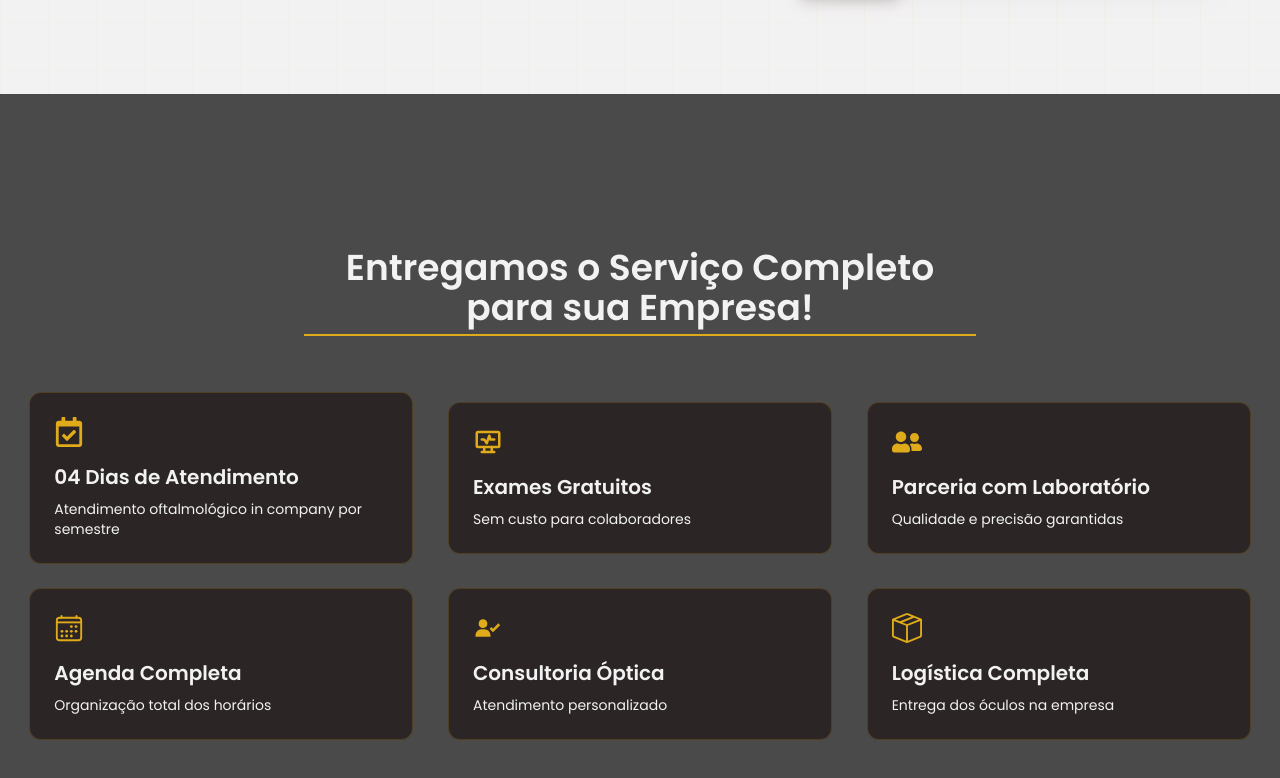
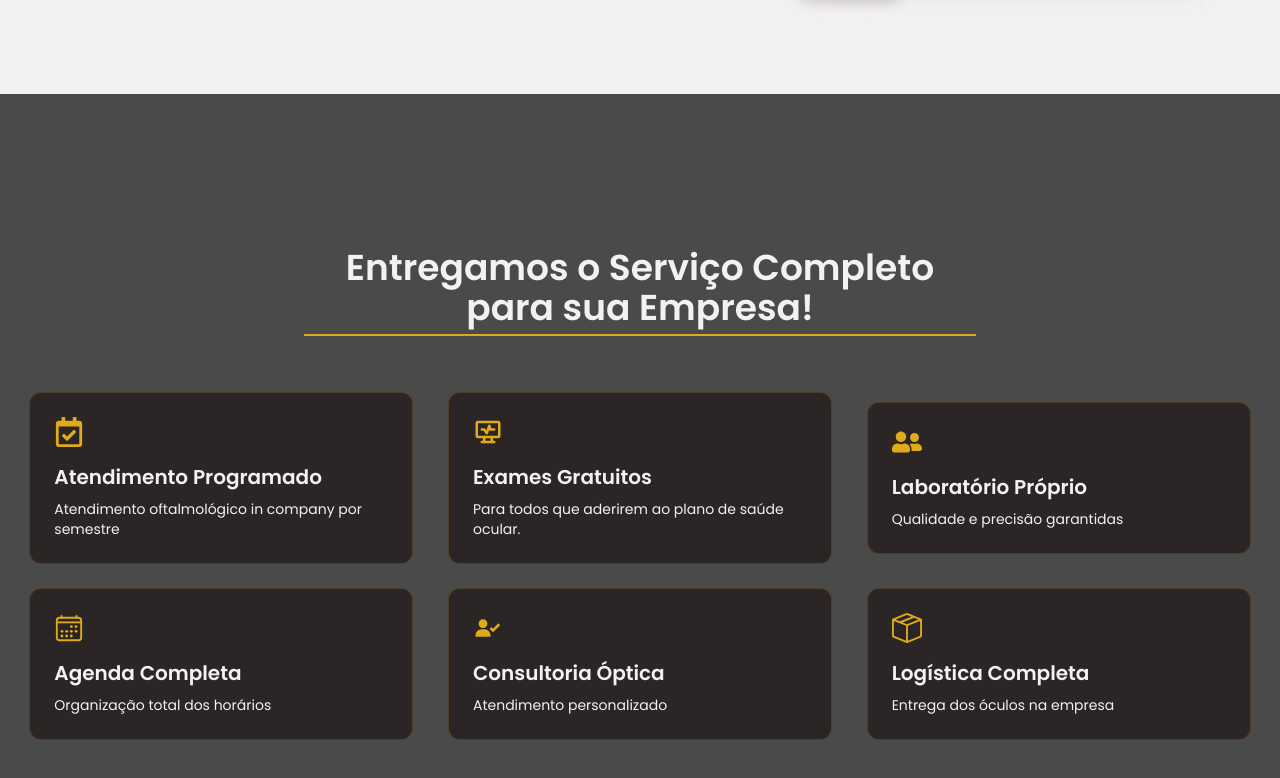
Before and after one commit to Equipe-NextSolve/visio-corp, a Next.js app: page / in a window 1280 px wide. Shown: the part 2632-3410 px from the top of the page. Built offline with nearby package versions, Linux system fonts and the light colour scheme.

Commit message:
Adição de animação nos componentes das sessões do Home

```diff
--- a/package.json
+++ b/package.json
@@ -14,6 +14,7 @@
     "@emotion/react": "^11.14.0",
     "@emotion/styled": "^11.14.1",
     "@mui/material": "^7.3.9",
+    "aos": "^2.3.4",
     "framer-motion": "^12.38.0",
     "next": "16.2.1",
     "react": "19.2.4",
--- a/src/components/home/AboutHome.jsx
+++ b/src/components/home/AboutHome.jsx
@@ -1,26 +1,46 @@
+"use client"
+import { useEffect } from "react";
 import Image from "next/image";
 import Link from "next/link";
 import { FaArrowRightLong } from "react-icons/fa6";
+import AOS from "aos";
+import "aos/dist/aos.css";
 
 export default function AboutHome() {
+  useEffect(() => {
+    AOS.init({
+      duration: 1000,
+      easing: "ease-out-quart",
+      once: true,
+    });
+  }, []);
+
   return (
     <section className="relative w-full min-h-screen py-24 px-6 flex flex-col items-center justify-center overflow-hidden bg-gray">
       <div
+        data-aos="fade-right"
+        data-aos-delay="400"
         className="absolute top-0 left-0 w-72 h-72 bg-black/30 pointer-events-none"
         style={{ clipPath: "polygon(0 0, 100% 0, 0 100%)" }}
       />
       <div
+        data-aos="fade-left"
+        data-aos-delay="600"
         className="absolute bottom-0 right-0 w-80 h-80 bg-black/25 pointer-events-none"
         style={{ clipPath: "polygon(100% 0, 100% 100%, 0 100%)" }}
       />
 
-      <div className="absolute left-8 top-1/2 -translate-y-1/2 hidden lg:flex flex-col items-center gap-3">
+      <div
+        data-aos="fade-up"
+        data-aos-delay="800"
+        className="absolute left-8 top-1/2 -translate-y-1/2 hidden lg:flex flex-col items-center gap-3"
+      >
         <div className="w-px h-24 bg-gold/40" />
         <div className="w-1.5 h-1.5 rounded-full bg-gold" />
         <div className="w-px h-24 bg-gold/40" />
       </div>
 
-      <div className="relative z-10 flex items-center gap-2 mb-6">
+      <div className="relative z-10 flex items-center gap-2 mb-6" data-aos="zoom-in">
         <div className="w-6 h-px bg-gold" />
         <span className="text-xs font-semibold tracking-[0.25em] uppercase text-gold font-[Poppins]">
           Nossa Empresa
@@ -28,7 +48,10 @@ export default function AboutHome() {
         <div className="w-6 h-px bg-gold" />
       </div>
 
-      <h2 className="relative z-10 text-4xl md:text-5xl font-bold text-center mb-16 text-white font-[Poppins] tracking-tight">
+      <h2
+        className="relative z-10 text-4xl md:text-5xl font-bold text-center mb-16 text-white font-[Poppins] tracking-tight"
+        data-aos="fade-up"
+      >
         Sobre a{" "}
         <span className="relative inline-block">
           <span className="text-gold">VisioCorp</span>
@@ -37,7 +60,8 @@ export default function AboutHome() {
       </h2>
 
       <div className="relative z-10 max-w-6xl w-full flex flex-col-reverse md:grid md:grid-cols-2 gap-12 items-center">
-        <div className="flex flex-col gap-6">
+
+        <div className="flex flex-col gap-6" data-aos="fade-right">
           <p className="text-xl leading-relaxed text-white">
             Apresentamos a VisioCorp, uma empresa dedicada a cuidar da saúde
             visual como forma de valorizar as pessoas dentro das organizações.
@@ -76,16 +100,21 @@ export default function AboutHome() {
           </div>
         </div>
 
-        <div className="w-full flex justify-center md:justify-end">
-          <div className="relative w-full">
-            <div className="absolute -top-3 -right-3 w-full h-full rounded-2xl border border-gold/25 pointer-events-none z-0" />
+        <div className="w-full flex justify-center md:justify-end" data-aos="fade-left">
+          <div className="relative w-full group">
+            <div
+              data-aos="zoom-out"
+              data-aos-delay="400"
+              className="absolute -top-3 -right-3 w-full h-full rounded-2xl border border-gold/25 pointer-events-none z-0"
+            />
+
             <div className="relative z-10 rounded-2xl overflow-hidden w-full shadow-2xl shadow-black/70 ring-1 ring-white/10">
               <Image
                 src="/img1.png"
                 alt="VisioCorp ambiente"
                 width={700}
                 height={900}
-                className="w-full h-auto object-cover"
+                className="w-full h-auto object-cover transition-transform duration-700 sm:group-hover:scale-105"
                 priority
               />
               <div className="absolute bottom-0 left-0 right-0 h-20 bg-linear-to-t from-black/40 to-transparent pointer-events-none" />
--- a/src/components/home/Operation.jsx
+++ b/src/components/home/Operation.jsx
@@ -1,53 +1,35 @@
+"use client"
+import { useEffect } from "react";
+import AOS from "aos";
+import "aos/dist/aos.css";
+
 import { FaRegCalendarCheck, FaUserFriends } from "react-icons/fa";
 import { TbHeartRateMonitor } from "react-icons/tb";
 import { IoCalendarOutline } from "react-icons/io5";
 import { BiSolidUserCheck } from "react-icons/bi";
 import { BsBoxSeam } from "react-icons/bs";
 
-const features = [
-  {
-    id: 1,
-    title: "04 Dias de Atendimento",
-    description: "Atendimento oftalmológico in company por semestre",
-    icon: FaRegCalendarCheck,
-  },
-  {
-    id: 2,
-    title: "Exames Gratuitos",
-    description: "Sem custo para colaboradores",
-    icon: TbHeartRateMonitor,
-  },
-  {
-    id: 3,
-    title: "Parceria com Laboratório",
-    description: "Qualidade e precisão garantidas",
-    icon: FaUserFriends,
-  },
-  {
-    id: 4,
-    title: "Agenda Completa",
-    description: "Organização total dos horários",
-    icon: IoCalendarOutline,
-  },
-  {
-    id: 5,
-    title: "Consultoria Óptica",
-    description: "Atendimento personalizado",
-    icon: BiSolidUserCheck,
-  },
-  {
-    id: 6,
-    title: "Logística Completa",
-    description: "Entrega dos óculos na empresa",
-    icon: BsBoxSeam,
-  },
-];
+export default function Operation() {
+  useEffect(() => {
+    AOS.init({
+      duration: 1000,
+      easing: "ease-out-quart",
+      once: true,
+    });
+  }, []);
 
-export default function Operation() {
+  const features = [
+    { id: 1, title: "Atendimento Programado", description: "Atendimento oftalmológico in company por semestre", icon: FaRegCalendarCheck },
+    { id: 2, title: "Exames Gratuitos", description: "Para todos que aderirem ao plano de saúde ocular.", icon: TbHeartRateMonitor },
+    { id: 3, title: "Laboratório Próprio", description: "Qualidade e precisão garantidas", icon: FaUserFriends },
+    { id: 4, title: "Agenda Completa", description: "Organização total dos horários", icon: IoCalendarOutline },
+    { id: 5, title: "Consultoria Óptica", description: "Atendimento personalizado", icon: BiSolidUserCheck },
+    { id: 6, title: "Logística Completa", description: "Entrega dos óculos na empresa", icon: BsBoxSeam },
+  ];
+
   return (
-    <section className="relative w-full min-h-screen bg-gray px-4 sm:px-6 py-12 flex flex-col items-center justify-center">
-
-      <div className="text-center mb-12 max-w-2xl">
+    <section className="relative w-full min-h-screen bg-gray px-4 sm:px-6 py-12 flex flex-col items-center justify-center overflow-hidden">
+      <div className="text-center mb-12 max-w-2xl" data-aos="fade-down">
         <h1 className="text-2xl sm:text-3xl md:text-4xl font-semibold text-white mb-4 relative inline-block">
           Entregamos o Serviço Completo para sua Empresa!
           <span className="absolute -bottom-2 left-0 w-full h-0.5 bg-gold shadow-lg shadow-gold/50"></span>
@@ -55,9 +37,11 @@ export default function Operation() {
       </div>
 
       <div className="grid grid-cols-1 sm:grid-cols-2 lg:grid-cols-3 gap-6 w-full max-w-7xl place-items-center">
-        {features.map(({ id, title, description, icon: Icon }) => (
+        {features.map(({ id, title, description, icon: Icon }, index) => (
           <div
             key={id}
+            data-aos="fade-up"
+            data-aos-delay={index * 100}
             className="
               w-full max-w-sm
               bg-black/50 border border-gold/20
--- a/src/components/home/Solution.jsx
+++ b/src/components/home/Solution.jsx
@@ -1,6 +1,18 @@
+"use client"
+import { useEffect } from "react";
 import Image from "next/image";
+import AOS from "aos";
+import "aos/dist/aos.css";
 
 export default function Solution() {
+  useEffect(() => {
+    AOS.init({
+      duration: 1000,
+      easing: "ease-out-quart",
+      once: true,
+    });
+  }, []);
+
   const items = [
     {
       id: 1,
@@ -44,7 +56,8 @@ export default function Solution() {
       />
 
       <div className="relative z-10 max-w-6xl w-full flex flex-col-reverse md:grid md:grid-cols-2 gap-16 items-center">
-        <div className="flex flex-col gap-7">
+
+        <div className="flex flex-col gap-7" data-aos="fade-right">
           <div className="flex items-center gap-2">
             <div className="w-6 h-px bg-gold" />
             <span className="text-xs font-semibold tracking-[0.22em] uppercase text-gold font-[Poppins]">
@@ -66,12 +79,13 @@ export default function Solution() {
           </p>
 
           <div className="flex flex-col gap-0 mt-2">
-            {items.map((item) => (
+            {items.map((item, index) => (
               <div
                 key={item.id}
+                data-aos="fade-up"
+                data-aos-delay={index * 150}
                 className="group flex gap-5 py-5 border-b border-black/8 last:border-b-0 transition-all duration-200 sm:hover:pl-1"
               >
-
                 <div className="shrink-0 w-10 h-10 rounded-lg bg-black flex items-center justify-center mt-0.5 sm:group-hover:bg-gold transition-colors duration-300">
                   <span className="text-xs font-bold text-white sm:group-hover:text-black font-[Poppins] transition-colors duration-300">
                     {item.number}
@@ -96,9 +110,8 @@ export default function Solution() {
           </div>
         </div>
 
-        <div className="flex justify-center md:justify-end">
+        <div className="flex justify-center md:justify-end" data-aos="fade-left">
           <div className="relative">
-
             <div className="absolute -bottom-4 -left-4 w-full h-full rounded-3xl bg-gold/8 pointer-events-none z-0" />
             <div className="absolute -top-3 -right-3 w-full h-full rounded-3xl border border-black/8 pointer-events-none z-0" />
 
@@ -111,8 +124,11 @@ export default function Solution() {
                 className="object-contain"
               />
             </div>
-
-            <div className="absolute -bottom-5 -left-5 z-20 bg-black text-white rounded-xl px-4 py-3 shadow-lg shadow-black/20 flex flex-col">
+            <div
+              data-aos="zoom-in"
+              data-aos-delay="600"
+              className="absolute -bottom-5 -left-5 z-20 bg-black text-white rounded-xl px-4 py-3 shadow-lg shadow-black/20 flex flex-col"
+            >
               <span className="text-gold font-bold text-lg font-[Poppins] leading-none">
                 100%
               </span>
```
Also changed, not shown: 1 other file (tests, documents, lock files or other folders).
